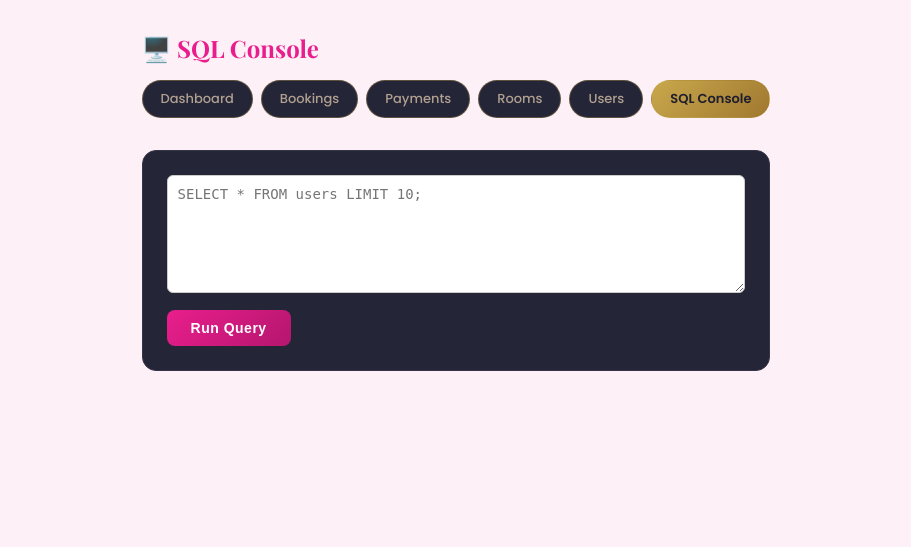
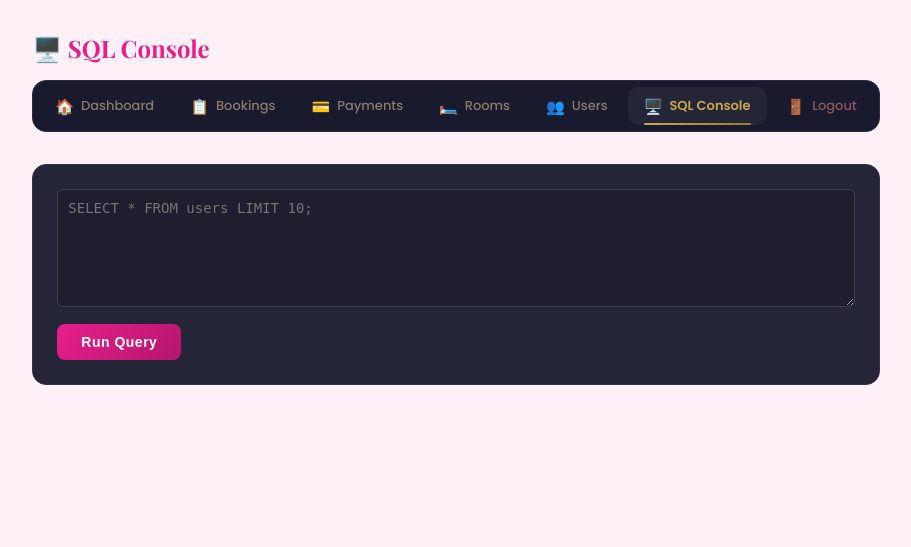
Before and after one commit to Arias1999/hotel_system, a Flask app: page /admin/sql in a window 1280 px wide. Shown: the part 71-618 px from the top of the page, without its empty margins (184-1095 px from the left). Run offline with Flask 3, Linux system fonts and the light colour scheme; a user stored in the database is signed in.

Commit message:
Admin nav: add icons, gold active indicator bar, logout fix

```diff
--- a/static/style.css
+++ b/static/style.css
@@ -1205,28 +1205,67 @@ footer {
 
 .admin-nav {
     display: flex;
-    gap: 8px;
+    gap: 4px;
     flex-wrap: wrap;
+    background: #1a1a2e;
+    border: 1px solid #2e2e42;
+    border-radius: 14px;
+    padding: 6px;
 }
 
 .admin-nav-btn {
-    padding: 8px 18px;
-    border-radius: 20px;
-    border: 1px solid #c9a84c55;
-    color: #b0a090;
+    position: relative;
+    display: flex;
+    align-items: center;
+    gap: 7px;
+    padding: 9px 16px;
+    border-radius: 10px;
+    border: none;
+    color: #8a7a6a;
     text-decoration: none;
     font-size: 13px;
     font-weight: 500;
+    background: transparent;
+    transition: color 0.2s, background 0.2s;
+    white-space: nowrap;
+}
+
+.admin-nav-btn:hover {
+    color: #f0e8d8;
     background: #252538;
-    transition: all 0.2s;
-}
-
-.admin-nav-btn:hover,
+}
+
 .admin-nav-btn.active {
-    background: linear-gradient(135deg, #c9a84c, #a07830);
-    color: #1e1e2e;
-    border-color: transparent;
+    color: #c9a84c;
+    background: #252538;
     font-weight: 600;
+}
+
+/* gold indicator bar at the bottom of active item */
+.admin-nav-btn.active::after {
+    content: '';
+    position: absolute;
+    bottom: 0;
+    left: 16px;
+    right: 16px;
+    height: 2px;
+    border-radius: 2px;
+    background: linear-gradient(90deg, #c9a84c, #a07830);
+}
+
+.nav-icon {
+    font-size: 15px;
+    line-height: 1;
+}
+
+.admin-nav-logout {
+    margin-left: auto;
+    color: #8a5a5a;
+}
+
+.admin-nav-logout:hover {
+    color: #cf9e9e;
+    background: #2e1e1e;
 }
 
 .admin-stats {
--- a/templates/admin_sql.html
+++ b/templates/admin_sql.html
@@ -4,46 +4,39 @@
 <div class="admin-header">
     <h2>🖥️ SQL Console</h2>
     <div class="admin-nav">
-        <a href="/admin" class="admin-nav-btn">Dashboard</a>
-        <a href="/admin/bookings" class="admin-nav-btn">Bookings</a>
-        <a href="/admin/payments" class="admin-nav-btn">Payments</a>
-        <a href="/admin/rooms" class="admin-nav-btn">Rooms</a>
-        <a href="/admin/users" class="admin-nav-btn">Users</a>
-        <a href="/admin/sql" class="admin-nav-btn active">SQL Console</a>
+        <a href="/admin" class="admin-nav-btn"><span class="nav-icon">🏠</span>Dashboard</a>
+        <a href="/admin/bookings" class="admin-nav-btn"><span class="nav-icon">📋</span>Bookings</a>
+        <a href="/admin/payments" class="admin-nav-btn"><span class="nav-icon">💳</span>Payments</a>
+        <a href="/admin/rooms" class="admin-nav-btn"><span class="nav-icon">🛏️</span>Rooms</a>
+        <a href="/admin/users" class="admin-nav-btn"><span class="nav-icon">👥</span>Users</a>
+        <a href="/admin/sql" class="admin-nav-btn active"><span class="nav-icon">🖥️</span>SQL Console</a>
+        <a href="/logout" class="admin-nav-btn admin-nav-logout"><span class="nav-icon">🚪</span>Logout</a>
     </div>
 </div>
 
 <div class="admin-form-card">
     <form method="POST" action="/admin/sql">
-        <textarea name="query" rows="6" style="width:100%;font-family:monospace;font-size:14px;padding:10px;border-radius:6px;border:1px solid #ccc;resize:vertical;" placeholder="SELECT * FROM users LIMIT 10;">{{ query }}</textarea>
+        <textarea name="query" rows="6" style="width:100%;font-family:monospace;font-size:14px;padding:10px;border-radius:6px;border:1px solid #3e3e52;background:#1e1e2e;color:#e8e0d0;resize:vertical;" placeholder="SELECT * FROM users LIMIT 10;">{{ query }}</textarea>
         <button class="btn" type="submit" style="margin-top:10px;">Run Query</button>
     </form>
 </div>
 
 {% if error %}
-<div style="background:#fdecea;color:#c0392b;padding:12px 16px;border-radius:6px;margin-top:16px;font-family:monospace;">
+<div style="background:#3a1e1e;color:#cf9e9e;padding:12px 16px;border-radius:6px;margin-top:16px;font-family:monospace;border:1px solid #6e3a3a;">
     {{ error }}
 </div>
 {% endif %}
 
 {% if columns %}
 <div class="admin-table-wrap" style="margin-top:20px;">
-    <p style="font-size:13px;color:#888;">{{ results|length }} row(s) returned</p>
+    <p style="font-size:13px;color:#888;margin-bottom:10px;">{{ results|length }} row(s) returned</p>
     <table>
         <thead>
-            <tr>
-                {% for col in columns %}
-                <th>{{ col }}</th>
-                {% endfor %}
-            </tr>
+            <tr>{% for col in columns %}<th>{{ col }}</th>{% endfor %}</tr>
         </thead>
         <tbody>
             {% for row in results %}
-            <tr>
-                {% for cell in row %}
-                <td>{{ cell if cell is not none else 'NULL' }}</td>
-                {% endfor %}
-            </tr>
+            <tr>{% for cell in row %}<td>{{ cell if cell is not none else 'NULL' }}</td>{% endfor %}</tr>
             {% endfor %}
         </tbody>
     </table>
```
Also changed, not shown: templates/admin_bookings.html (+9 -9 lines), templates/admin_dashboard.html (+7 -7 lines), templates/admin_payments.html (+7 -6 lines), templates/admin_rooms.html (+7 -6 lines), templates/admin_users.html (+10 -9 lines).
